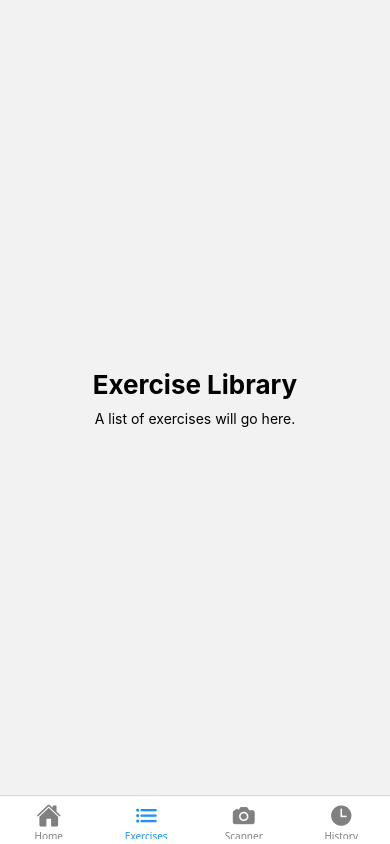
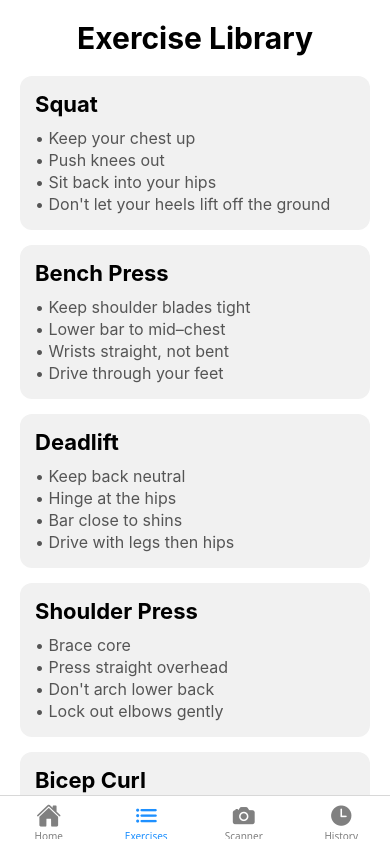
Before and after one commit to TUDublinBlanchBusinessIT/project-Daminabotg-1, a React Native app in the folder gym-form-radar/: screen /Exercises in a window 390 px wide. Built offline with nearby package versions, Linux system fonts and the light colour scheme.

Commit message:
Updated history screen

```diff
--- a/gym-form-radar/screens/ExerciseLibraryScreen.js
+++ b/gym-form-radar/screens/ExerciseLibraryScreen.js
@@ -1,23 +1,96 @@
-import { View, Text, StyleSheet } from "react-native";
+import React from "react";
+import { View, Text, StyleSheet, ScrollView } from "react-native";
 
 export default function ExerciseLibraryScreen() {
   return (
-    <View style={styles.container}>
+    <ScrollView style={styles.container}>
       <Text style={styles.title}>Exercise Library</Text>
-      <Text>A list of exercises will go here.</Text>
-    </View>
+
+      {/* Squat */}
+      <View style={styles.card}>
+        <Text style={styles.exercise}>Squat</Text>
+        <Text style={styles.description}>
+          • Keep your chest up{"\n"}
+          • Push knees out{"\n"}
+          • Sit back into your hips{"\n"}
+          • Don't let your heels lift off the ground
+        </Text>
+      </View>
+
+      {/* Bench Press */}
+      <View style={styles.card}>
+        <Text style={styles.exercise}>Bench Press</Text>
+        <Text style={styles.description}>
+          • Keep shoulder blades tight{"\n"}
+          • Lower bar to mid–chest{"\n"}
+          • Wrists straight, not bent{"\n"}
+          • Drive through your feet
+        </Text>
+      </View>
+
+      {/* Deadlift */}
+      <View style={styles.card}>
+        <Text style={styles.exercise}>Deadlift</Text>
+        <Text style={styles.description}>
+          • Keep back neutral{"\n"}
+          • Hinge at the hips{"\n"}
+          • Bar close to shins{"\n"}
+          • Drive with legs then hips
+        </Text>
+      </View>
+
+      {/* Shoulder Press */}
+      <View style={styles.card}>
+        <Text style={styles.exercise}>Shoulder Press</Text>
+        <Text style={styles.description}>
+          • Brace core{"\n"}
+          • Press straight overhead{"\n"}
+          • Don't arch lower back{"\n"}
+          • Lock out elbows gently
+        </Text>
+      </View>
+
+      {/* Bicep Curl */}
+      <View style={styles.card}>
+        <Text style={styles.exercise}>Bicep Curl</Text>
+        <Text style={styles.description}>
+          • Keep elbows fixed to your sides{"\n"}
+          • Don't swing the weights{"\n"}
+          • Control the lowering phase{"\n"}
+          • Full range of motion
+        </Text>
+      </View>
+
+    </ScrollView>
   );
 }
 
 const styles = StyleSheet.create({
   container: {
     flex: 1,
-    alignItems: "center",
-    justifyContent: "center",
+    backgroundColor: "white",
+    padding: 20,
   },
   title: {
-    fontSize: 26,
+    fontSize: 30,
     fontWeight: "bold",
-    marginBottom: 10,
+    marginBottom: 20,
+    textAlign: "center",
+  },
+  card: {
+    backgroundColor: "#f1f1f1",
+    padding: 15,
+    borderRadius: 12,
+    marginBottom: 15,
+  },
+  exercise: {
+    fontSize: 22,
+    fontWeight: "bold",
+  },
+  description: {
+    fontSize: 16,
+    marginTop: 10,
+    color: "#555",
+    lineHeight: 22,
   },
 });
```
